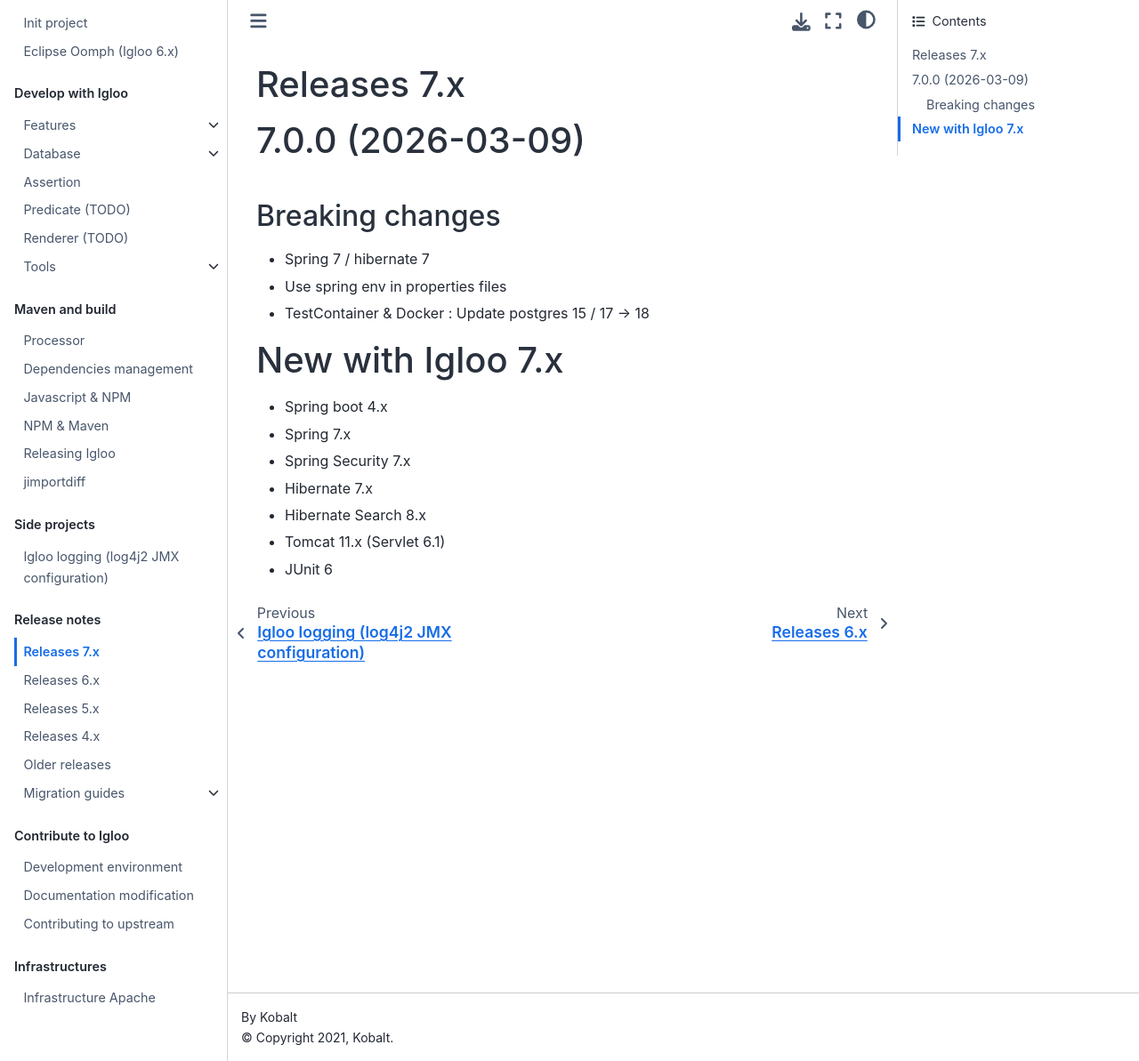
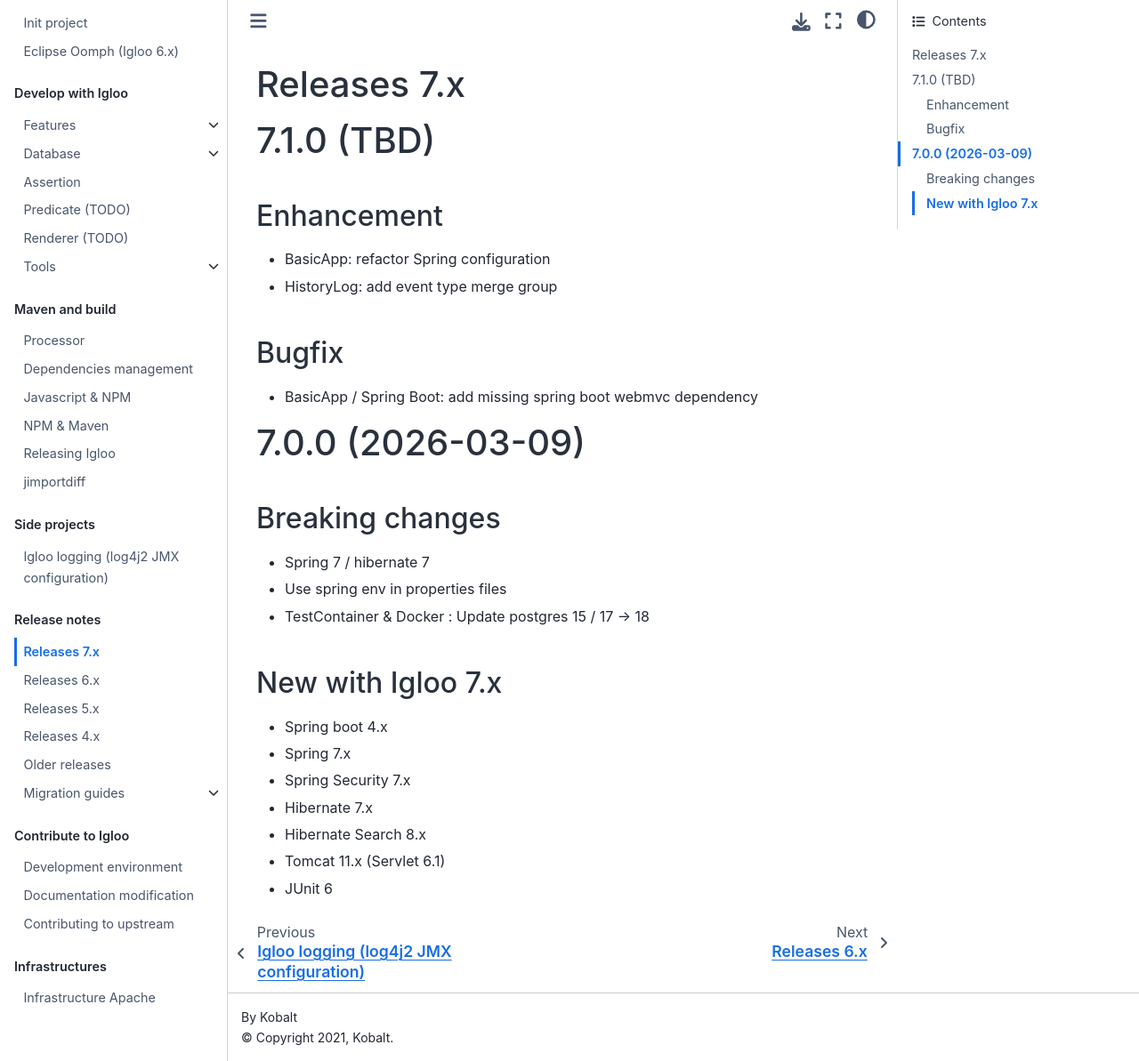
Before and after one commit to igloo-project/igloo-doc, a Sphinx documentation site: the page built from source/release-notes/releases-7.x.md, in a window 1280 px wide and 1193 px high. Shown: the whole window at 89% size. Built offline with Sphinx 7.4.7 and the Sphinx Book theme 1.1.4, drawn with Linux system fonts in a browser that asks for light colours.

Commit message:
Update changelog

```diff
--- a/source/release-notes/releases-7.x.md
+++ b/source/release-notes/releases-7.x.md
@@ -1,4 +1,15 @@
 # Releases 7.x
+
+# 7.1.0 (TBD)
+
+## Enhancement
+
+* BasicApp: refactor Spring configuration
+* HistoryLog: add event type merge group
+
+## Bugfix
+
+* BasicApp / Spring Boot: add missing spring boot webmvc dependency
 
 # 7.0.0 (2026-03-09)
 
@@ -8,7 +19,7 @@
 * Use spring env in properties files
 * TestContainer & Docker : Update postgres 15 / 17 -> 18
 
-# New with Igloo 7.x
+## New with Igloo 7.x
 
 * Spring boot 4.x
 * Spring 7.x
```
